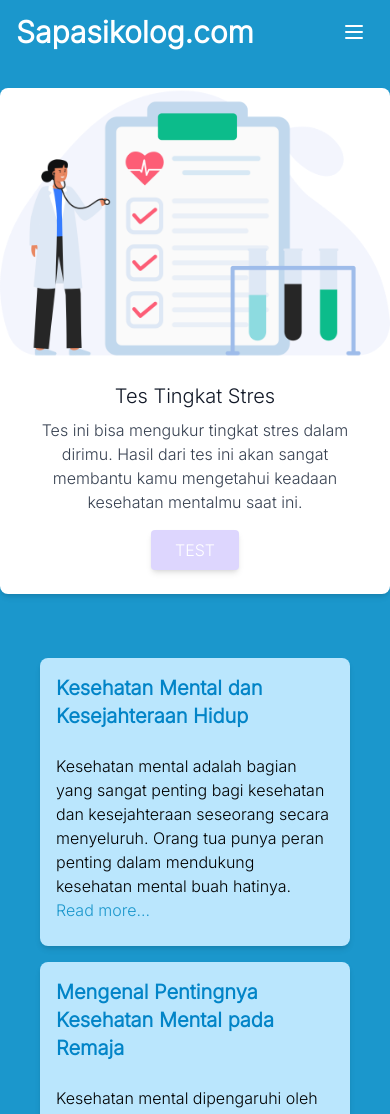
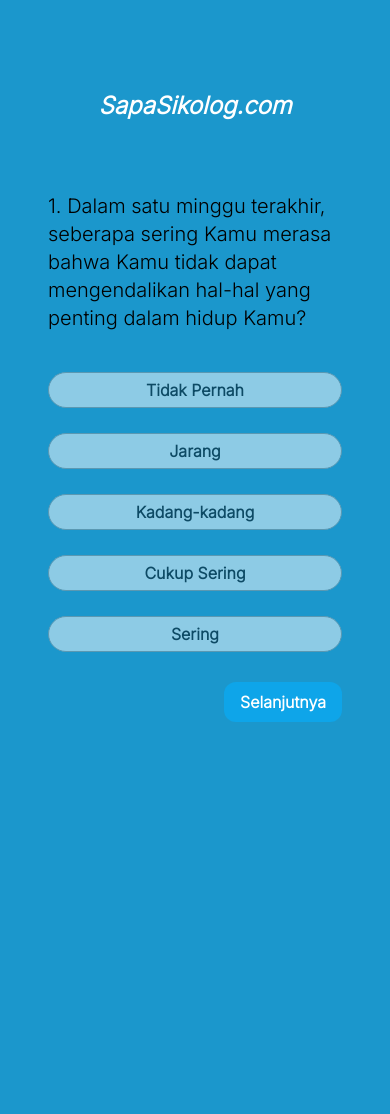
Before and after one commit to Final-Project-FEBE-6/Front-End, a React (Vite) app: page / in a window 390 px wide. Shown: the top 1114 px of the page. After the commit the page ends 844 px from the top, so only its background shows below. Built offline with nearby package versions, Linux system fonts and the light colour scheme.

Commit message:
gk ada landing

```diff
--- a/src/App.jsx
+++ b/src/App.jsx
@@ -1,4 +1,4 @@
-import LandingPage from "./pages/Landing/LandingPage";
+// import LandingPage from "./pages/Landing/LandingPage";
 import Register from "./pages/Register";
 import { Routes, Route } from "react-router-dom";
 import StressTest from "./pages/StressTest"
@@ -8,9 +8,9 @@ function App() {
   return (
     <div className="App">
       <Routes>
-        <Route path="/" element={<LandingPage />} />
+        {/* <Route path="/" element={<LandingPage />} /> */}
         <Route path="/register" element={<Register />} />
-        <Route path="/stresstest" element={<StressTest />} />
+        <Route path="/" element={<StressTest />} />
       </Routes>
     </div>
   )
--- a/src/components/FormInput.jsx
+++ b/src/components/FormInput.jsx
@@ -1,8 +1,9 @@
 import axios from 'axios';
 import React, { useState } from 'react'
 import {Link, useNavigate} from 'react-router-dom'
-import LandingPage from '../pages/Landing/LandingPage';
-import Login from "./Login";
+// import LandingPage from '../pages/Landing/LandingPage';
+// import Login from "./Login";
+// import StressTest from "./pages/StressTest"
 
 function FormInput() {
   const [name, setName] = useState("");
@@ -14,7 +15,7 @@ function FormInput() {
   const handleSubmit = (e) => {
     e.preventDefault();
     axios
-      .post("https://634f638adf22c2af7b502de8.mockapi.io/users", {
+      .post("https://be-skilvul-production.up.railway.app/user/register", {
         name,
         email,
         password,
--- a/src/components/Nav.css
+++ /dev/null
@@ -1,7 +0,0 @@
-@tailwind base;
-@tailwind components;
-@tailwind utilities;
-
-.landing-page{
-    background-color: #1B97CC;
-}
--- a/src/components/NavBar.jsx
+++ /dev/null
@@ -1,86 +0,0 @@
-import React, { useState } from "react";
-import "./Nav.css";
-import { Link } from "react-router-dom";
-import Login from "./Login";
-import { Box } from "@mui/material";
-
-const NavBar = () => {
-  const [navbar, setNavbar] = useState(false);
-  return (
-    <nav className="w-full bg-blue">
-      <div className="justify-between px-4 mx-auto lg:max-w-7xl md:items-center md:flex md:px-8">
-        <div>
-          <div className="flex items-center justify-between py-3 md:py-5 md:block">
-            <h1 className="text-3xl font-bold text-white">Sapasikolog.com</h1>
-            <div className="md:hidden">
-              <button
-                className="p-2 text-gray-700 rounded-md outline-none focus:border-gray-400 focus:border"
-                onClick={() => setNavbar(!navbar)}
-              >
-                {navbar ? (
-                  <svg
-                    xmlns="http://www.w3.org/2000/svg"
-                    className="w-6 h-6 text-white"
-                    viewBox="0 0 20 20"
-                    fill="currentColor"
-                  >
-                    <path
-                      fillRule="evenodd"
-                      d="M4.293 4.293a1 1 0 011.414 0L10 8.586l4.293-4.293a1 1 0 111.414 1.414L11.414 10l4.293 4.293a1 1 0 01-1.414 1.414L10 11.414l-4.293 4.293a1 1 0 01-1.414-1.414L8.586 10 4.293 5.707a1 1 0 010-1.414z"
-                      clipRule="evenodd"
-                    />
-                  </svg>
-                ) : (
-                  <svg
-                    xmlns="http://www.w3.org/2000/svg"
-                    className="w-6 h-6 text-white"
-                    fill="none"
-                    viewBox="0 0 24 24"
-                    stroke="currentColor"
-                    strokeWidth={2}
-                  >
-                    <path
-                      strokeLinecap="round"
-                      strokeLinejoin="round"
-                      d="M4 6h16M4 12h16M4 18h16"
-                    />
-                  </svg>
-                )}
-              </button>
-            </div>
-          </div>
-        </div>
-        <div>
-          <div
-            className={`flex-1 justify-self-center pb-3 mt-8 md:pb-0 md:mt-0 ${
-              navbar ? "block" : "hidden"
-            }`}
-          >
-            <div className="mt-3 space-y-2 lg:hidden md:inline-block">
-              <Login />
-              <Link
-                to={"/register"}
-                className="inline-block w-full px-4 py-2 text-center text-gray-800 bg-white rounded-md shadow hover:bg-cyan-600"
-              >
-                DAFTAR
-              </Link>
-            </div>
-          </div>
-        </div>
-        <div className="hidden space-x-2 md:inline-block">
-          <Box sx={{display: 'flex', gap:'10px', alignItems:'center'}}>
-            <Login />
-            <Link
-              to={"/register"}
-              className="px-4 py-2 text-gray-800 bg-white rounded-md shadow hover:bg-violet-400"
-            >
-              DAFTAR
-            </Link>
-          </Box>
-        </div>
-      </div>
-    </nav>
-  );
-};
-
-export default NavBar;
--- a/src/pages/Landing/CardArt.jsx
+++ /dev/null
@@ -1,68 +0,0 @@
-import React from 'react'
-import './card.css'
-
-const CardArt = () => {
-    const Art = [
-        {
-            title: "Kesehatan Mental dan Kesejahteraan Hidup",
-            url: "https://www.unicef.org/indonesia/id/kesehatan-mental?gclid=CjwKCAiAjs2bBhACEiwALTBWZQcHIOBC35mNqBa8VvTdBigYm7vrp9OfbIOIFCNMMewezOUsy_SB4BoC1nMQAvD_BwE",
-            content: "Kesehatan mental adalah bagian yang sangat penting bagi kesehatan dan kesejahteraan seseorang secara menyeluruh. Orang tua punya peran penting dalam mendukung kesehatan mental buah hatinya."
-        },
-        {
-            title: "Mengenal Pentingnya Kesehatan Mental pada Remaja",
-            url: "https://yankes.kemkes.go.id/view_artikel/362/mengenal-pentingnya-kesehatan-mental-pada-remaja",
-            content: "Kesehatan mental dipengaruhi oleh peristiwa dalam kehidupan yang meninggalkan dampak yang besar pada kepribadian dan perilaku seseorang.dapat berupa kekerasan dalam rumah tangga, pelecehan anak, atau stres berat."
-        },
-        {
-            title: "Darurat Kesehatan Mental bagi Remaja",
-            url: "https://egsa.geo.ugm.ac.id/2020/11/27/darurat-kesehatan-mental-bagi-remaja/",
-            content: "ada usia remaja (15-24 tahun) memiliki persentase depresi sebesar 6,2%. Depresi berat akan mengalami kecenderungan untuk menyakiti diri sendiri (self harm) hingga bunuh diri. Sebesar 80 – 90% kasus bunuh diri merupakan akibat dari depresi dan kecemasan."
-        },
-        {
-            title: "Pentingnya Kesehatan Mental bagi Remaja yang Perlu Diketahui",
-            url: "https://www.merdeka.com/jatim/pentingnya-kesehatan-mental-bagi-remaja-yang-perlu-diketahui-baca-selengkapnya-kln.html",
-            content: "Masalah kesehatan mental telah mempengaruhi anak-anak dan remaja termasuk depresi, kecemasan dan gangguan perilaku, yang seringkali merupakan respons langsung terhadap apa yang terjadi dalam hidup mereka."
-        },
-        {
-            title: "Perhatikan Kesehatan Mental Remaja Saat Pandemi COVID-19",
-            url: "https://indonesiabaik.id/infografis/perhatikan-kesehatan-mental-remaja-saat-pandemi-covid-19",
-            content: "Para remaja menghadapi situasi baru ini bukan tidak hanya dengan kecewa, namun juga kecemasan dan perasaan terisolasi yang membebani, terhadap perubahan hidup akibat wabah yang secara cepat."
-        },
-        {
-            title: "Survei : Satu dari Tiga Remaja Indonesia Memilliki Masalah Kesehatan Mental",
-            url: "https://www.merdeka.com/jatim/pentingnya-kesehatan-mental-bagi-remaja-yang-perlu-diketahui-baca-selengkapnya-kln.html",
-            content: "Satu dari tiga remaja Indonesia memiliki masalah kesehatan mental, sedangkan satu dari 20 orang memiliki gangguan mental dalam 12 bulan terakhir. Angka ini setara dengan 15,5 juta dan 2,45 juta remaja."
-        },
-        {
-            title:"Benarkah Remaja Indonesia Rentan Alami Gangguan Mental",
-            url:"https://www.halodoc.com/artikel/benarkah-remaja-indonesia-rentan-alami-gangguan-mental",
-            content:"Generasi muda Indonesia ternyata tengah berada dalam darurat kesehatan mental. Ini terutama terjadi pada remaja dengan rentang usia 10-17 tahun. Temuan ini merupakan hasil penelitian yang dilakukan oleh The Conversation, University of Queensland."
-        },
-        {
-            title:"Pentingnya Kesehatan Mental bagi Remaja Indonesia",
-            url:"https://geotimes.id/opini/pentingnya-kesehatan-mental-bagi-remaja-indonesia/",
-            content:"Berdasarkan Riset Kesehatan Dasar (Riskesdas) 2018, menjelaskan lebih dari 19 juta penduduk berusia lebih dari 15 tahun mengalami gangguan mental emosional, dan lebih dari 12 juta penduduk berusia lebih dari 15 tahun mengalami depresi. "
-        },
-    ];
-
-  return (
-    <div>
-        <div className="grid gap-4 lg:grid-cols-4 md:grid-cols-3 sm:grid-cols-2 ml-10 mr-10">
-                  {Art.map((items, key) => (
-                      <div className="w-full rounded-lg bg-sky-200 shadow-md lg:max-w-md hover:bg-white" key={key}>
-                          <div className="p-4">
-                              <h3 className="text-xl font-bold text-sky-600">
-                                {items.title}
-                              </h3> <br />
-                              <p className="mb-2 leading-normal">
-                                {items.content} <a href={items.url} className="inline-block text-blue font-medium text-md hover:uppercase transition duration-150 ease-in-out">Read more...</a>
-                              </p>
-                          </div>
-                      </div>
-                  ))}
-        </div>
-    </div>
-  )
-}
-
-export default CardArt
--- a/src/pages/Landing/LandingPage.jsx
+++ /dev/null
@@ -1,48 +0,0 @@
-import React from "react";
-import NavBar from "../../components/NavBar";
-import CardArt from "./CardArt";
-import logo from "./Health.png";
-import "./card.css"
-import { Link } from "react-router-dom";
-
-const LandingPage = () => {
-  return (
-    <div className="landing-page">
-      <NavBar />
-      <br />
-      <div className="mb-10">
-        <div className="flex justify-center ">
-          <div className="rounded-lg shadow-lg bg-white max-w-md shadow-md transition duration-150 ease-in text-center">
-            <a href="#!" data-mdb-ripple="true" data-mdb-ripple-color="light">
-              <img
-                src={logo}
-                alt="logo"
-                className="rounded-t-lg"
-              />
-            </a>
-            <div className="p-6">
-              <h5 className="text-gray-900 text-xl font-medium mb-2">Tes Tingkat Stres</h5>
-              <p className="text-gray-700 text-base mb-4">
-              Tes ini bisa mengukur tingkat stres dalam dirimu. Hasil dari tes ini akan sangat membantu kamu mengetahui keadaan kesehatan mentalmu saat ini.
-              </p>
-              <button
-                type="button"
-                className=" inline-block px-6 py-2.5 bg-violet-200 text-black font-medium text-s leading-tight uppercase rounded shadow-md hover:bg-violet-400 hover:shadow-lg text-white focus:bg-blue-700 focus:shadow-lg focus:outline-none focus:ring-0 active:bg-blue-800 active:shadow-lg transition duration-150 ease-in-out"
-              >
-                <Link to={"/stresstest"}>Test</Link>
-              </button>
-            </div>
-          </div>
-        </div>
-      </div>
-      <br />
-      <div className="art-card">
-        <CardArt/>
-      </div>
-      <br />
-      <br />
-    </div>
-  );
-};
-
-export default LandingPage;
--- a/src/pages/Landing/card.css
+++ /dev/null
@@ -1,7 +0,0 @@
-@tailwind base;
-@tailwind components;
-@tailwind utilities;
-
-.landing-page{
-    background-color: #1B97CC;
-}
```
Also changed, not shown: src/pages/Landing/Health.png (deleted).
